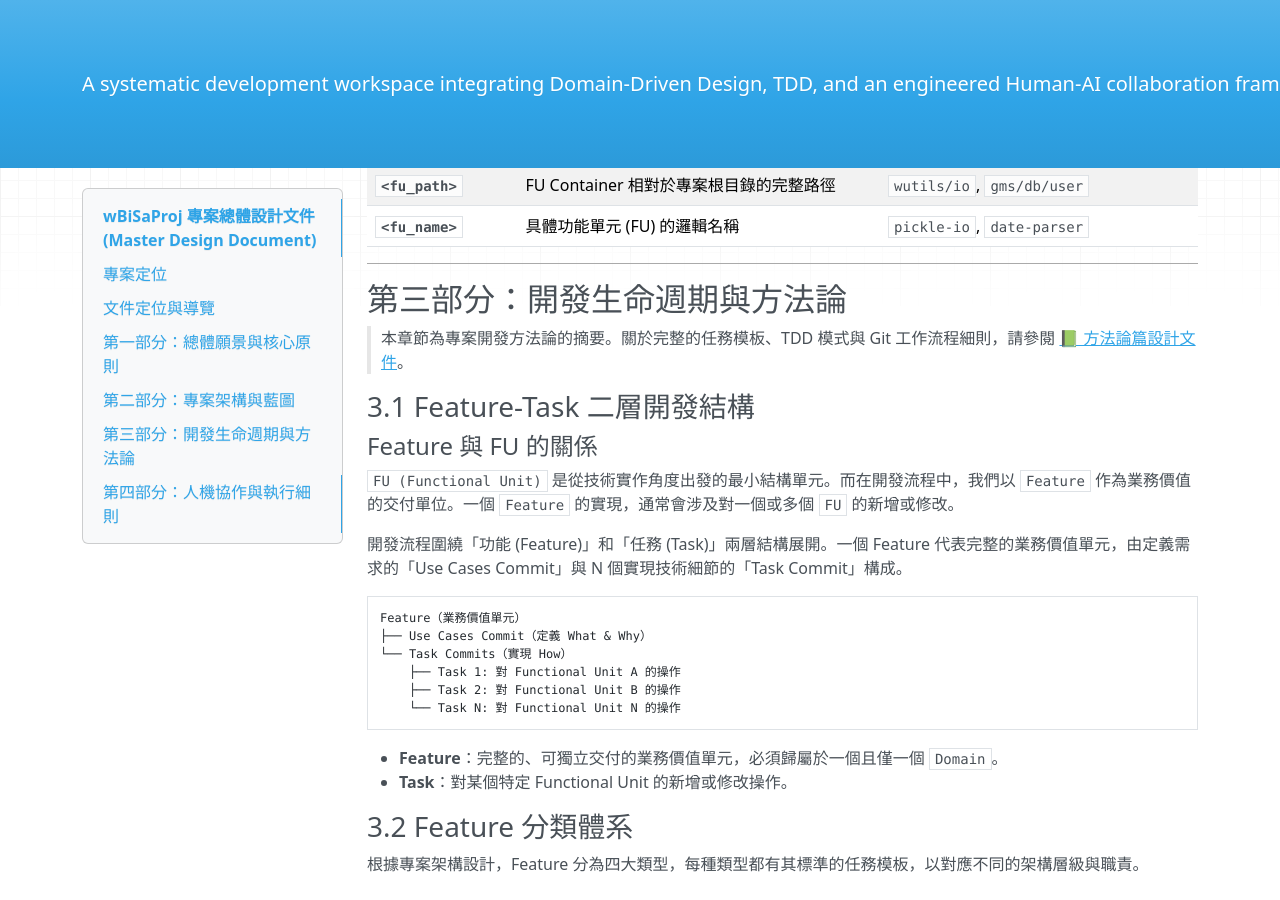
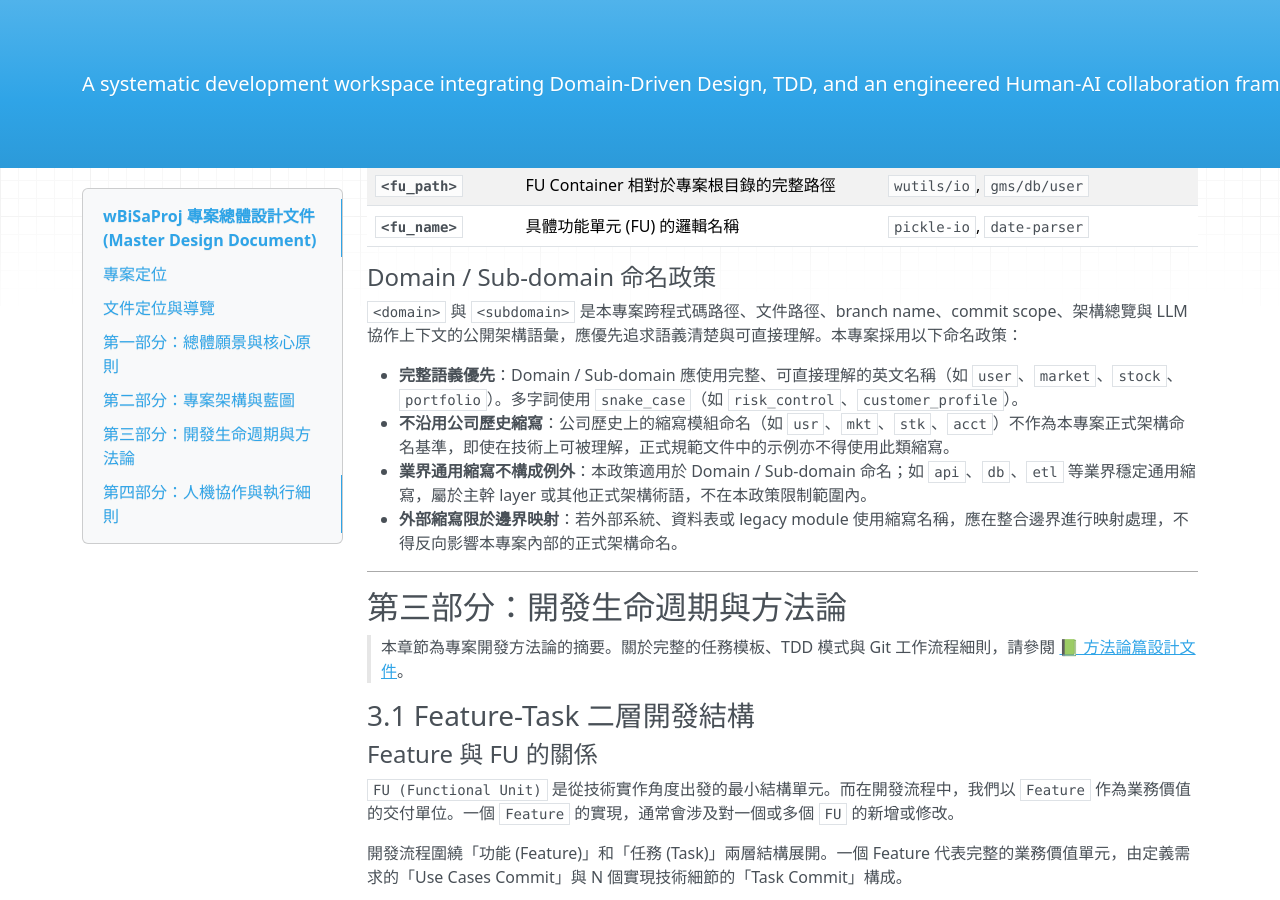
Before and after one commit to Wanini0209/wBiSaProj, an MkDocs documentation site: the page built from docs/PROJECT_DESIGN.md, in a window 1280 px wide and 900 px high, scrolled down 7710 px. Built offline with MkDocs 1.6.1, drawn with Linux system fonts in a browser that asks for light colours; nearby versions of some CDN libraries.

Commit message:
docs(project): define domain and sub-domain naming policy
- Define domain and sub-domain names as full semantic English terms
  (e.g. user, market, stock), with snake_case for multi-word names
- Exclude legacy company abbreviations (e.g. usr, mkt, stk) from
  formal architecture naming
- Clarify that formal documentation examples must not use legacy
  abbreviated module names
- Limit external system abbreviations to boundary mapping only

Files modified:
- docs/PROJECT_DESIGN.md (1 addition)
- docs/PROJECT_DESIGN-ARCHITECTURE.md (1 addition)

```diff
--- a/docs/PROJECT_DESIGN.md
+++ b/docs/PROJECT_DESIGN.md
@@ -327,6 +327,15 @@ wBiSaProj/
 | **`<fu_path>`** | FU Container 相對於專案根目錄的完整路徑 | `wutils/io`, `gms/db/user` |
 | **`<fu_name>`** | 具體功能單元 (FU) 的邏輯名稱 | `pickle-io`, `date-parser` |
 
+#### Domain / Sub-domain 命名政策
+
+`<domain>` 與 `<subdomain>` 是本專案跨程式碼路徑、文件路徑、branch name、commit scope、架構總覽與 LLM 協作上下文的公開架構語彙，應優先追求語義清楚與可直接理解。本專案採用以下命名政策：
+
+- **完整語義優先**：Domain / Sub-domain 應使用完整、可直接理解的英文名稱（如 `user`、`market`、`stock`、`portfolio`）。多字詞使用 `snake_case`（如 `risk_control`、`customer_profile`）。
+- **不沿用公司歷史縮寫**：公司歷史上的縮寫模組命名（如 `usr`、`mkt`、`stk`、`acct`）不作為本專案正式架構命名基準，即使在技術上可被理解，正式規範文件中的示例亦不得使用此類縮寫。
+- **業界通用縮寫不構成例外**：本政策適用於 Domain / Sub-domain 命名；如 `api`、`db`、`etl` 等業界穩定通用縮寫，屬於主幹 layer 或其他正式架構術語，不在本政策限制範圍內。
+- **外部縮寫限於邊界映射**：若外部系統、資料表或 legacy module 使用縮寫名稱，應在整合邊界進行映射處理，不得反向影響本專案內部的正式架構命名。
+
 ---
 
 ## 第三部分：開發生命週期與方法論
```
Also changed, not shown: docs/PROJECT_DESIGN-ARCHITECTURE.md (+9 -0 lines).
